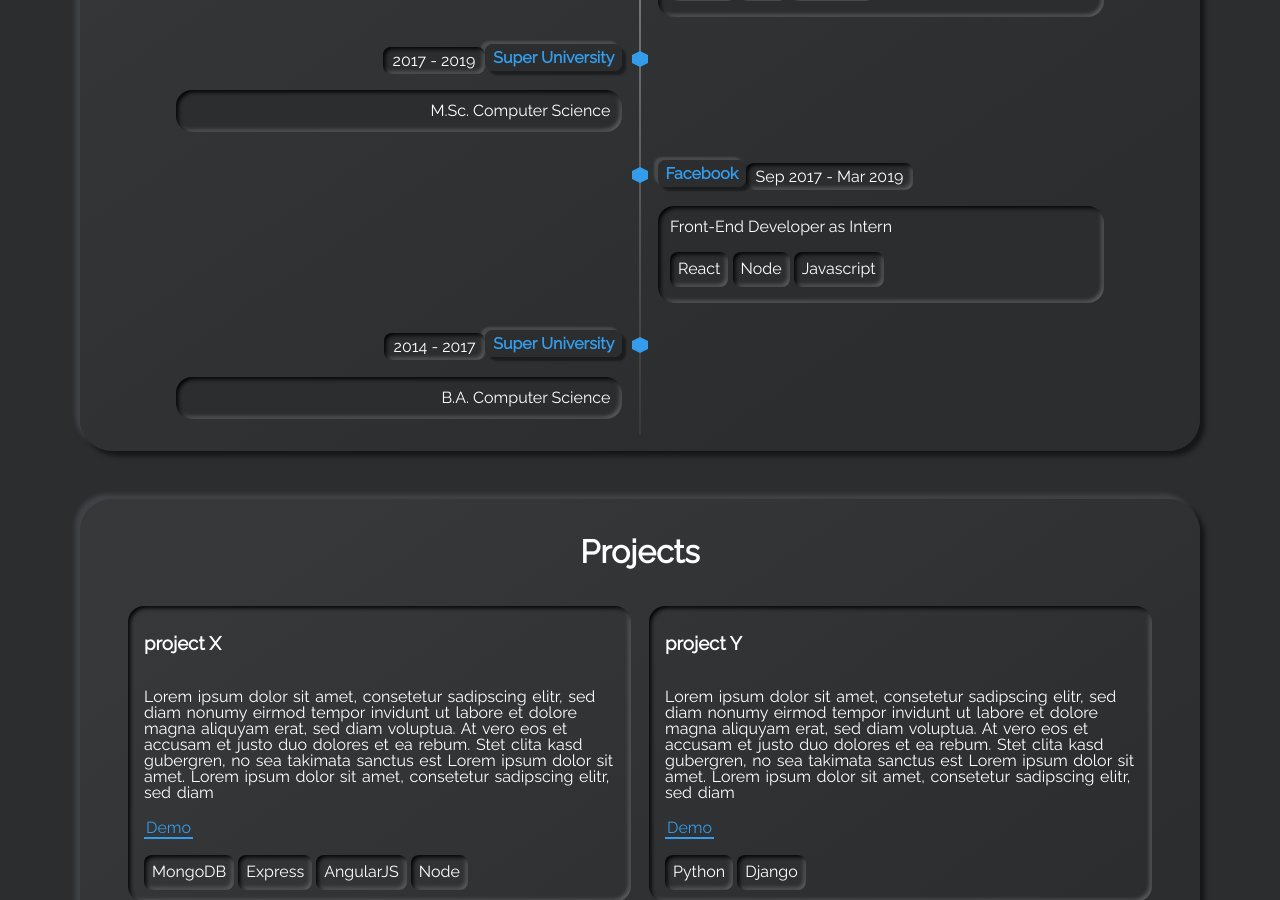
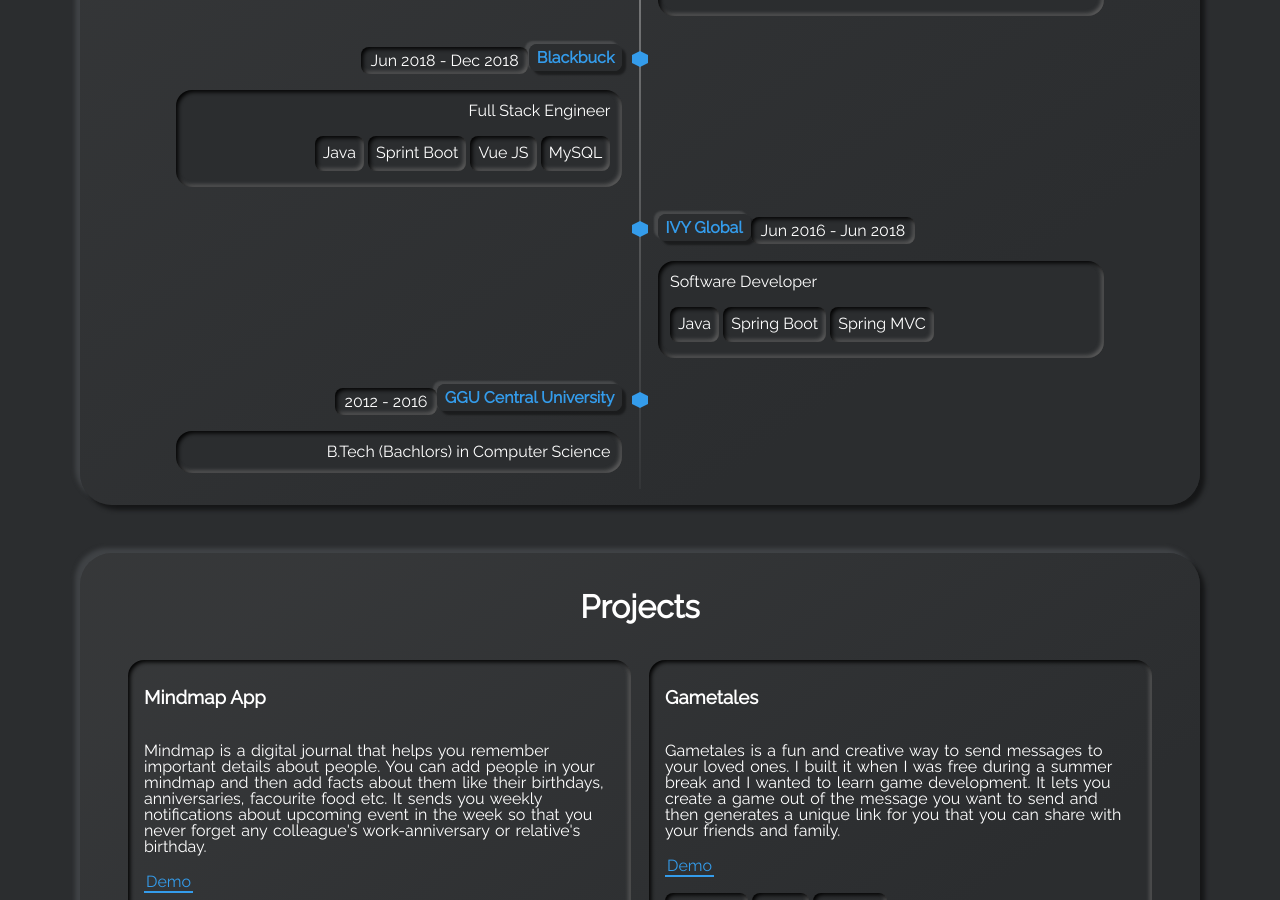
Before and after one commit to piyushchhabra/piyushchhabra.github.io, a Jekyll site: the page built from index.html, in a window 1280 px wide and 900 px high, scrolled down 2293 px. Built offline with Jekyll 4.4.1, drawn with Linux system fonts in a browser that asks for light colours; some of the changed text lies outside the part shown.

Commit message:
Pushed educcation, experience, projects and contact me info

```diff
--- a/Gemfile
+++ b/Gemfile
@@ -4,3 +4,5 @@ gem "dotenv"
 gem "github-pages"
 gem "jekyll"
 gem "jekyll-github-metadata"
+
+gem "webrick", "~> 1.8"
--- a/_config.yml
+++ b/_config.yml
@@ -7,7 +7,7 @@ title: Piyush Chhabra
 description: Piyush's Personal Website
 # baseurl: The subpath of your site
 # > set this to "", if you renamed the repository to <user>.github.io
-baseurl: "/"
+baseurl: ""
 
 # LANDING PAGE
 # username: This will displayed on the landing page as your name.
@@ -21,10 +21,10 @@ email: piyush.chhabra121@gmail.com
 # If you do not use one of the following websites, then leave it empty
 # > twitter_username:
 github_username: pchhabra
-codepen_username: exampleUser
+codepen_username:
 dev_username: thatman
 linkedin_username: piyushchhabra121
-twitter_username: exampleUser
+twitter_username:
 
 # ABOUT ME SECTION
 # show_aboutme_card:
@@ -53,7 +53,7 @@ show_timeline_card: true
 timeline_title: Education & Experience
 # cv_download_link: The link where you host your cv.
 # > e.g. you share your cv on your dropbox, then add the dropbox link here
-cv_download_link: https://example.com/
+cv_download_link: https://drive.google.com/file/d/1fIoCo067b5kExaC_6NCwOZtRjxu7FMvd/view?usp=sharing
 
 # PROJECTS SECTION
 # show_projects_card:
@@ -81,7 +81,7 @@ show_contact_card: true
 # contact_title: The will be displayed as the title in the Contact section
 contact_title: Contact
 # contact_description: This will be displayed under the title.
-contact_description: Lorem ipsum dolor sit amet, consetetur sadipscing elitr, sed diam nonumy eirmod tempor invidunt ut labore et dolore magna aliquyam erat, sed diam voluptua. At vero eos et accusam et justo duo dolores et ea rebum. If you like this theme and want to use it for yourself, checkout the source code and the documentation at <a class="highlight-link" href="https://github.com/longpdo/neumorphism" target="_blank" rel="noreferrer"> Github </a>.
+contact_description: Do you want to talk about any interesting technical problem to solve? Or Do you want to have a philosophical discussion about life and all? Whatever be the case, Feel free to reach out !!
 
 # GITHUB-METADATA
 # Set this to your forked repository
@@ -110,7 +110,7 @@ projects:
 # Set the id, if you want to track your website with Google Analytics
 # > set this to "", if you do not want to track with Google Analytics
 google-analytics:
-  id: "UA-158757509-2"
+  id: ""
 
 ### END OF VALUES YOU SHOULD CHANGE ###
 
--- a/_data/projects.yml
+++ b/_data/projects.yml
@@ -13,21 +13,19 @@
 #     - tag: AngularJS
 #     - tag: Node
 
-- name: project X
-  descr: "Lorem ipsum dolor sit amet, consetetur sadipscing elitr, sed diam nonumy eirmod tempor invidunt ut labore et dolore magna aliquyam erat, sed diam voluptua. At vero eos et accusam et justo duo dolores et ea rebum. Stet clita kasd gubergren, no sea takimata sanctus est Lorem ipsum dolor sit amet. Lorem ipsum dolor sit amet, consetetur sadipscing elitr, sed diam"
-  demo: https://example.com/
+- name: Mindmap App
+  descr: "Mindmap is a digital journal that helps you remember important details about people. You can add people in your mindmap and then add facts about them like their birthdays, anniversaries, facourite food etc. It sends you weekly notifications about upcoming event in the week so that you never forget any colleague's work-anniversary or relative's birthday."
+  demo: https://themindmap.app
   tags:
     - tag: MongoDB
     - tag: Express
-    - tag: AngularJS
+    - tag: ReactJs
     - tag: Node
 
-- name: project Y
-  descr: "Lorem ipsum dolor sit amet, consetetur sadipscing elitr, sed diam nonumy eirmod tempor invidunt ut labore et dolore magna aliquyam erat, sed diam voluptua. At vero eos et accusam et justo duo dolores et ea rebum. Stet clita kasd gubergren, no sea takimata sanctus est Lorem ipsum dolor sit amet. Lorem ipsum dolor sit amet, consetetur sadipscing elitr, sed diam"
-  demo: https://example.com/
+- name: Gametales
+  descr: "Gametales is a fun and creative way to send messages to your loved ones. I built it when I was free during a summer break and I wanted to learn game development. It lets you create a game out of the message you want to send and then generates a unique link for you that you can share with your friends and family."
+  demo: https://gametales-live.web.app/?ref=st&t=demo
   tags:
-    - tag: Python
-    - tag: Django
-
-- name: project Z
-  descr: "You can also set a project without demo link and no tags"
+    - tag: PhaserJS
+    - tag: Node
+    - tag: Express
--- a/_data/timeline.yml
+++ b/_data/timeline.yml
@@ -17,45 +17,53 @@
 #     - tag: Rails
 #   timeline-side: right
 
-- title: airbnb
-  title-url: https://example.com/
-  date: Sep 2019 - Present
-  subtitle: Fullstack Developer
+- title: Atlassian
+  title-url: https://www.atlassian.com/
+  date: May 2021 - Present
+  subtitle: Senior Engineer
   tags:
     - tag: React
-    - tag: Javascript
-    - tag: Ruby
-    - tag: Rails
+    - tag: Java
+    - tag: Spring Boot
+    - tag: Jira
+  timeline-side: left
+
+- title: Flipkart
+  title-url: https://www.flipkart.com/
+  date: Jan 2019 - Apr 2021
+  subtitle: Software Engineer
+  tags:
+    - tag: Java
+    - tag: Dropwizard & Guice
+    - tag: Kafka
+    - tag: Spark
+    - tag: HBase
+    - tag: MongoDB
   timeline-side: right
 
-- title: Google
-  title-url: https://example.com/
-  date: Mar 2019 - Sep 2019
-  subtitle: Software Engineer as Intern
+- title: Blackbuck
+  title-url: https://www.blackbuck.com/
+  date: Jun 2018 - Dec 2018
+  subtitle: Full Stack Engineer
+  timeline-side: left
   tags:
-    - tag: Flutter
-    - tag: Dart
-    - tag: Keycloak
+    - tag: Java
+    - tag: Sprint Boot
+    - tag: Vue JS
+    - tag: MySQL
+
+- title: IVY Global
+  title-url: https://ivy.global/
+  date: Jun 2016 - Jun 2018
+  subtitle: Software Developer
+  tags:
+    - tag: Java
+    - tag: Spring Boot
+    - tag: Spring MVC
   timeline-side: right
 
-- title: Super University
-  title-url: https://example.com/
-  date: 2017 - 2019
-  subtitle: M.Sc. Computer Science
+- title: GGU Central University
+  title-url: https://www.ggu.ac.in/
+  date: 2012 - 2016
+  subtitle: B.Tech (Bachlors) in Computer Science
   timeline-side: left
-
-- title: Facebook
-  title-url: https://example.com/
-  date: Sep 2017 - Mar 2019
-  subtitle: Front-End Developer as Intern
-  tags:
-    - tag: React
-    - tag: Node
-    - tag: Javascript
-  timeline-side: right
-
-- title: Super University
-  title-url: https://example.com/
-  date: 2014 - 2017
-  subtitle: B.A. Computer Science
-  timeline-side: left
```
Also changed, not shown: _data/skills-frameworks.yml (+5 -14 lines), _data/skills-languages.yml (+2 -20 lines), _data/skills-tools.yml (+4 -4 lines).
